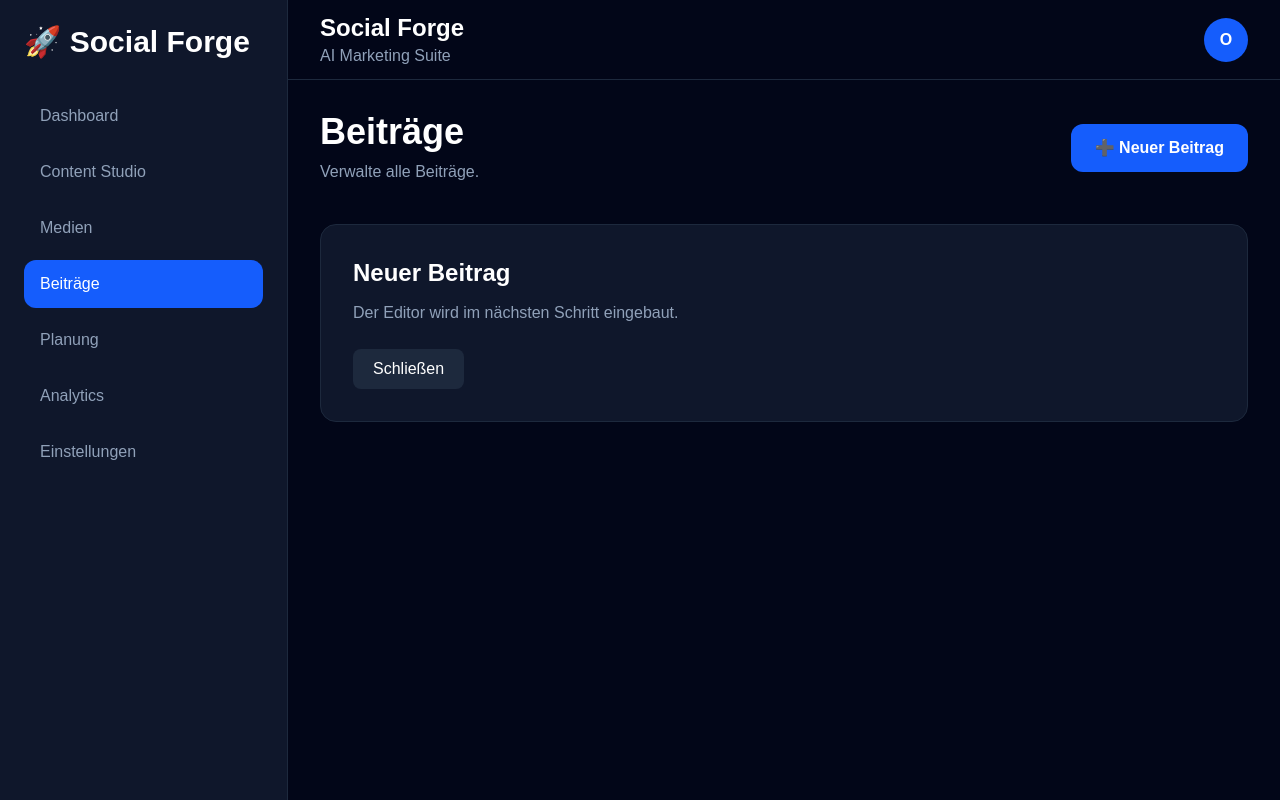
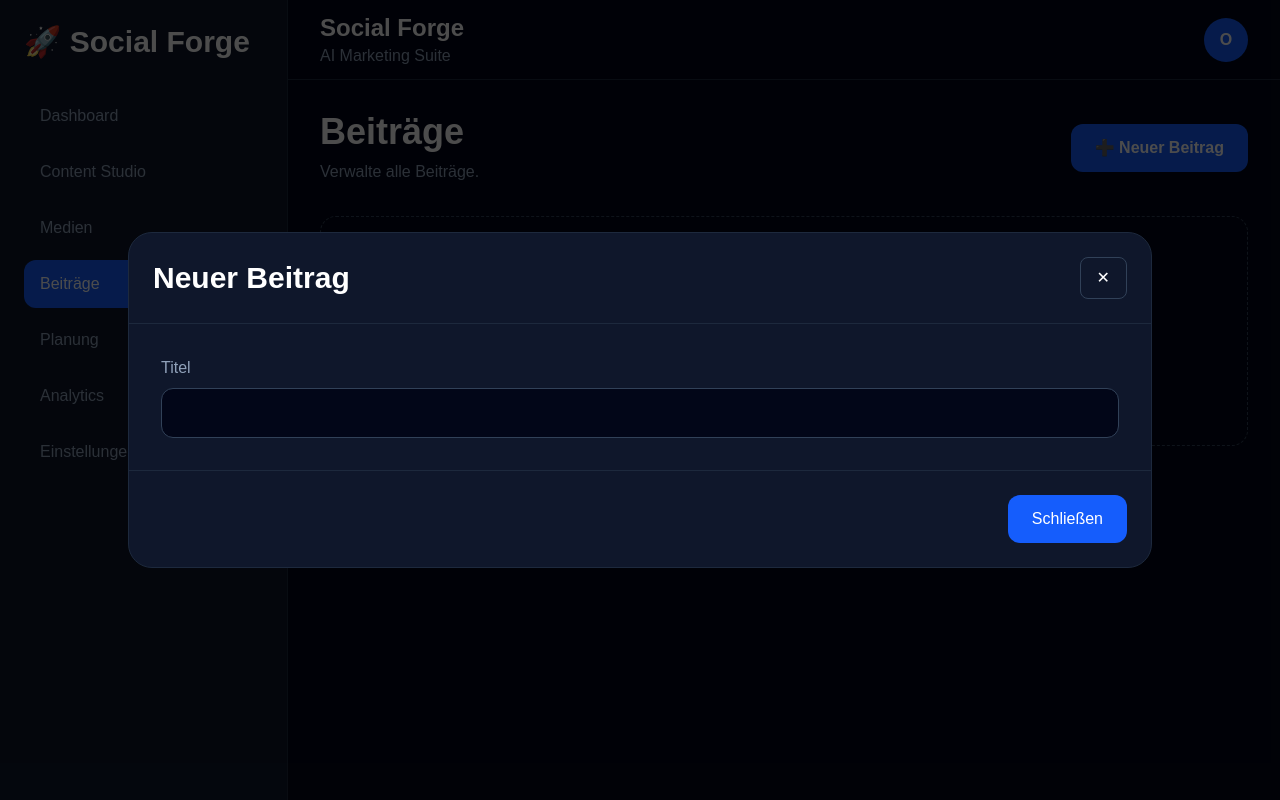
Before and after one commit to BerlinBrick/social-forge-v2, a Next.js app: page /posts in a window 1280 px wide. Both pictures are taken after a click on the button "➕ Neuer Beitrag". Built offline with nearby package versions, Linux system fonts and the light colour scheme.

Commit message:
PostEditor Grundgerüst mit Titel

```diff
--- /dev/null
+++ b/app/components/PostEditor.tsx
@@ -0,0 +1,59 @@
+"use client";
+
+import { useState } from "react";
+
+type Props = {
+  onClose: () => void;
+};
+
+export default function PostEditor({ onClose }: Props) {
+  const [title, setTitle] = useState("");
+
+  return (
+    <div className="fixed inset-0 z-50 flex items-center justify-center bg-black/70 p-8">
+      <div className="w-full max-w-5xl rounded-3xl border border-slate-800 bg-slate-900">
+
+        <div className="flex items-center justify-between border-b border-slate-800 p-6">
+
+          <h2 className="text-3xl font-bold text-white">
+            Neuer Beitrag
+          </h2>
+
+          <button
+            onClick={onClose}
+            className="rounded-lg border border-slate-700 px-4 py-2 text-white"
+          >
+            ✕
+          </button>
+
+        </div>
+
+        <div className="p-8">
+
+          <label className="mb-2 block text-slate-400">
+            Titel
+          </label>
+
+          <input
+            value={title}
+            onChange={(e) => setTitle(e.target.value)}
+            className="w-full rounded-xl border border-slate-700 bg-slate-950 p-3 text-white"
+          />
+
+        </div>
+
+        <div className="flex justify-end border-t border-slate-800 p-6">
+
+          <button
+            onClick={onClose}
+            className="rounded-xl bg-blue-600 px-6 py-3 text-white"
+          >
+            Schließen
+          </button>
+
+        </div>
+
+      </div>
+    </div>
+  );
+}
--- a/app/posts/page.tsx
+++ b/app/posts/page.tsx
@@ -2,16 +2,18 @@
 
 import { useState } from "react";
 import AppShell from "../components/AppShell";
+import PostEditor from "../components/PostEditor";
 
 export default function PostsPage() {
   const [editorOpen, setEditorOpen] = useState(false);
 
   return (
     <AppShell>
+      <div className="space-y-8">
+
         <div className="flex items-center justify-between">
 
           <div>
-
             <h1 className="text-4xl font-bold text-white">
               Beiträge
             </h1>
@@ -19,7 +21,6 @@ export default function PostsPage() {
             <p className="mt-2 text-slate-400">
               Verwalte alle Beiträge.
             </p>
-
           </div>
 
           <button
@@ -31,29 +32,25 @@ export default function PostsPage() {
 
         </div>
 
-      {editorOpen && (
-
-        <div className="mt-10 rounded-2xl border border-slate-800 bg-slate-900 p-8">
+        <div className="rounded-2xl border border-dashed border-slate-700 p-20 text-center">
 
           <h2 className="text-2xl font-bold text-white">
-            Neuer Beitrag
+            Noch keine Beiträge vorhanden
           </h2>
 
           <p className="mt-3 text-slate-400">
-            Der Editor wird im nächsten Schritt eingebaut.
+            Erstelle deinen ersten Beitrag oder generiere ihn im Content Studio.
           </p>
-
-          <button
-            onClick={() => setEditorOpen(false)}
-            className="mt-6 rounded-lg bg-slate-800 px-5 py-2 text-white"
-          >
-            Schließen
-          </button>
 
         </div>
 
+        {editorOpen && (
+          <PostEditor
+            onClose={() => setEditorOpen(false)}
+          />
         )}
 
+      </div>
     </AppShell>
   );
 }
```
Lines whose indentation alone changed are shown as unchanged.
